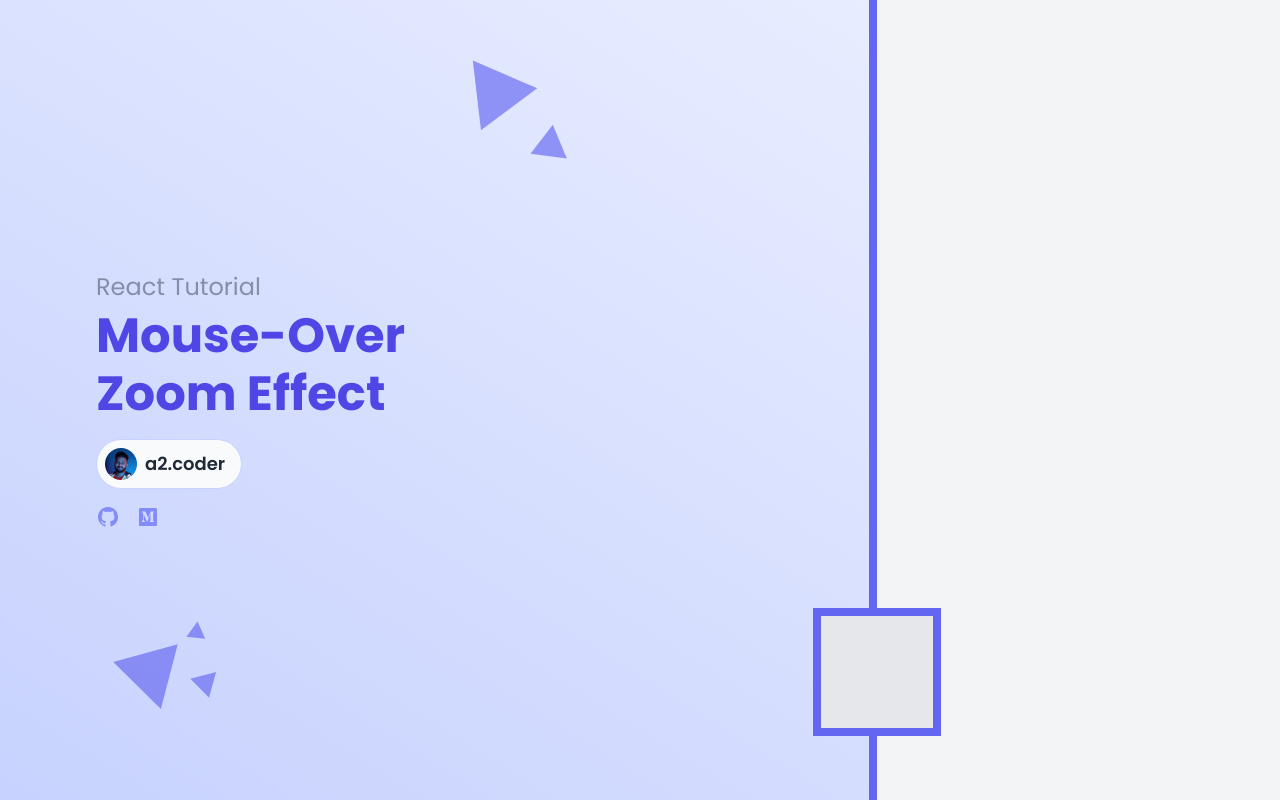
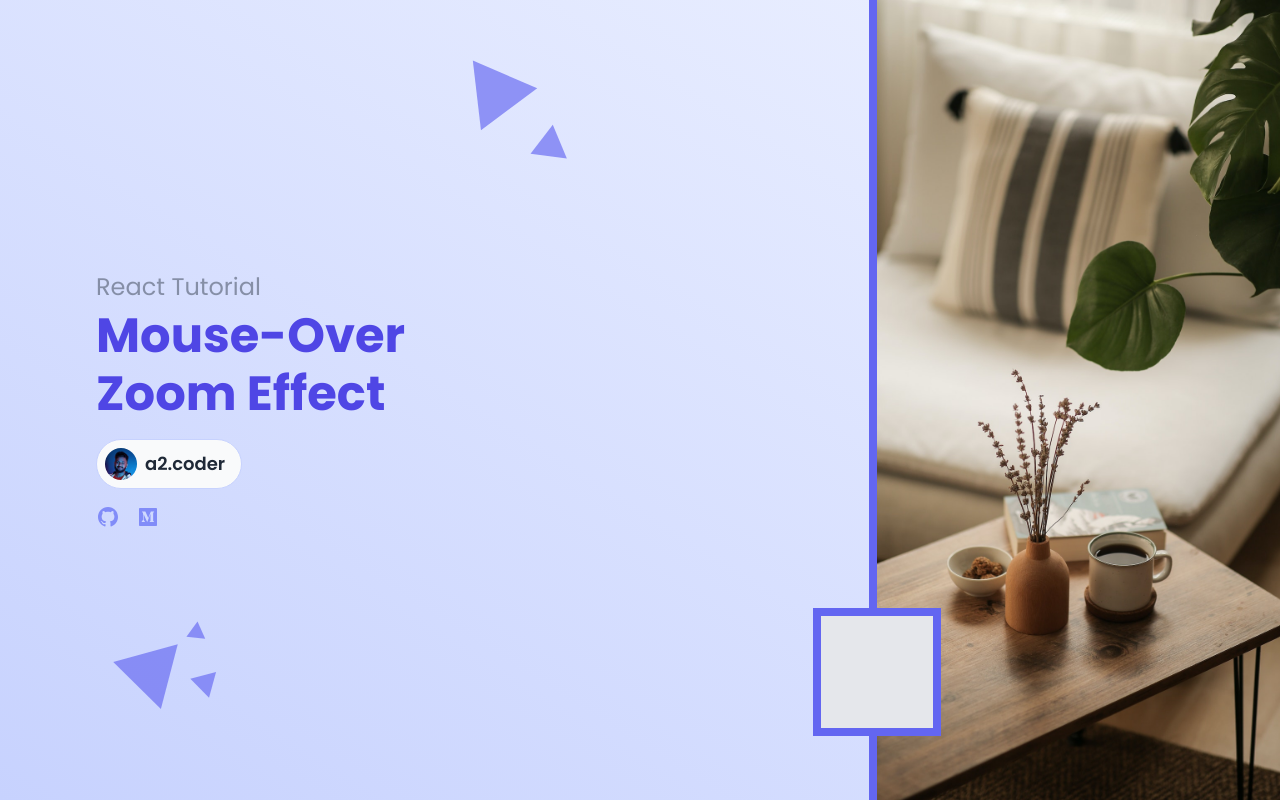
Before and after one commit to a2-coder/tutorial-mouseover-zoom, a React (Vite) app: page / in a window 1280 px wide. Built offline with nearby package versions, Linux system fonts and the light colour scheme.

Commit message:
chore: added image

```diff
--- a/src/App.tsx
+++ b/src/App.tsx
@@ -1,6 +1,7 @@
 import profileSrc from "./assets/profile.png";
 import GithubIcon from "./icons/Github";
 import MediumIcon from "./icons/Medium";
+import image from "./assets/image.jpg";
 
 function App() {
   return (
@@ -65,9 +66,8 @@ function App() {
           </div>
         </div>
         <div className="col-span-12 md:col-span-4 md:col-start-9 border-t-8 md:border-t-0 md:border-l-8 border-indigo-500 relative z-10">
-          <canvas className="w-full h-full bg-gray-100 cursor-crosshair" /> {/* MAIN IMAGE */}
+          <img src={image} className="w-full h-full bg-gray-100 cursor-crosshair object-cover" />
           <canvas className="absolute pointer-events-none bottom-full translate-y-1/2 left-1/2 -translate-x-1/2 md:translate-y-0 md:translate-x-0 md:bottom-16 md:-left-16 border-8 border-indigo-500 w-32 h-32 z-10 bg-gray-200" />{" "}
-          {/* ZOOMED IMAGE */}
         </div>
       </div>
     </div>
```
Also changed, not shown: src/assets/image.jpg (added).
